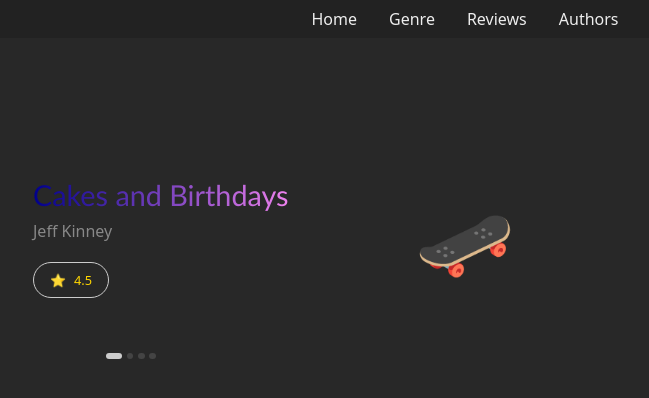
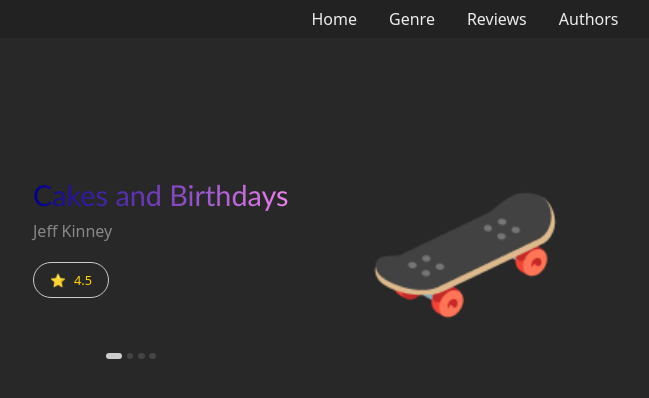
Before and after one commit to Meechele/Web-TM, a plain HTML site: page home.html in a window 1280 px wide. In both pictures the pointer is over the element 640 px from the left and 238 px from the top of the page. Shown: the whole page, without its empty margins (175-824 px from the left). Drawn offline with Linux system fonts and the light colour scheme.

Commit message:
assigning ease to the image

```diff
--- a/home.css
+++ b/home.css
@@ -57,7 +57,10 @@ li>a{
     /* border:1px solid #888 ; */
     /* border:2px solid #e35; */
     /* background-color: #999; */
-
+    transition: scale .2s ease-in;
+}
+.img:hover{
+    scale: 2;
 }
 .btn{
     cursor: pointer;
```
